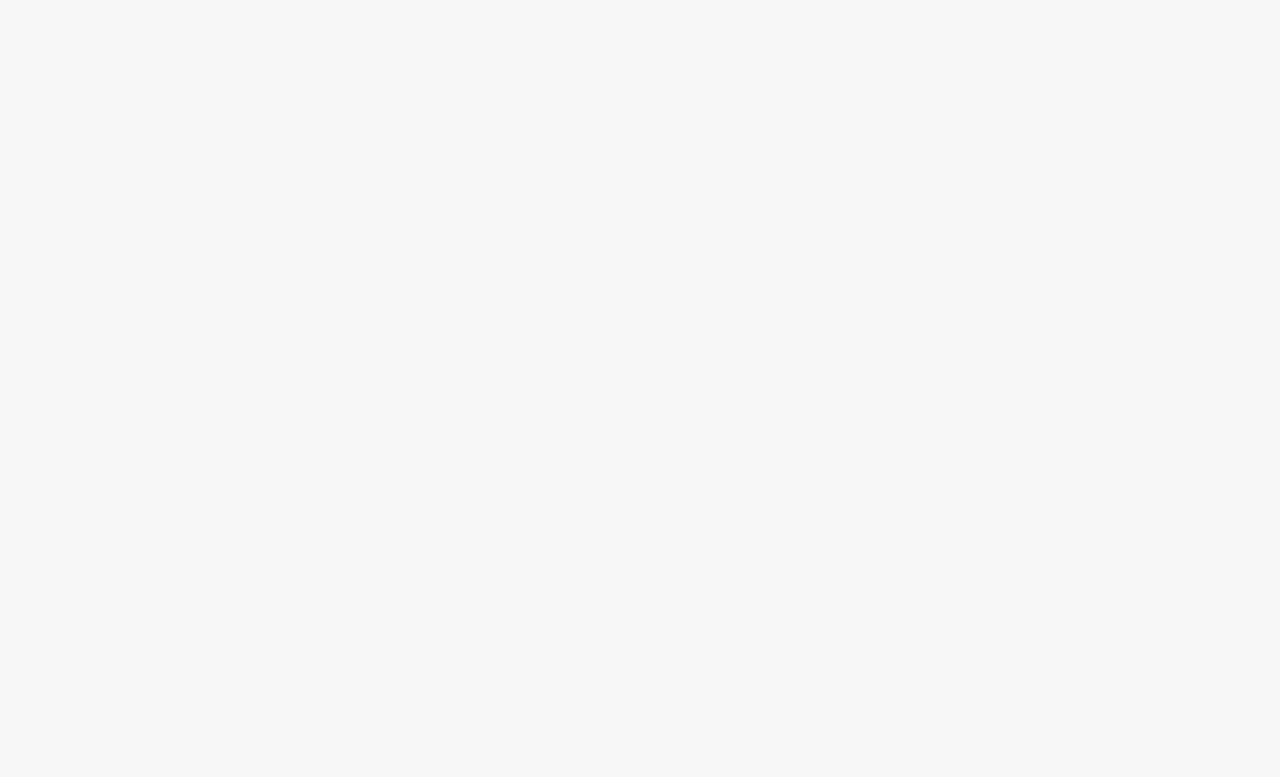
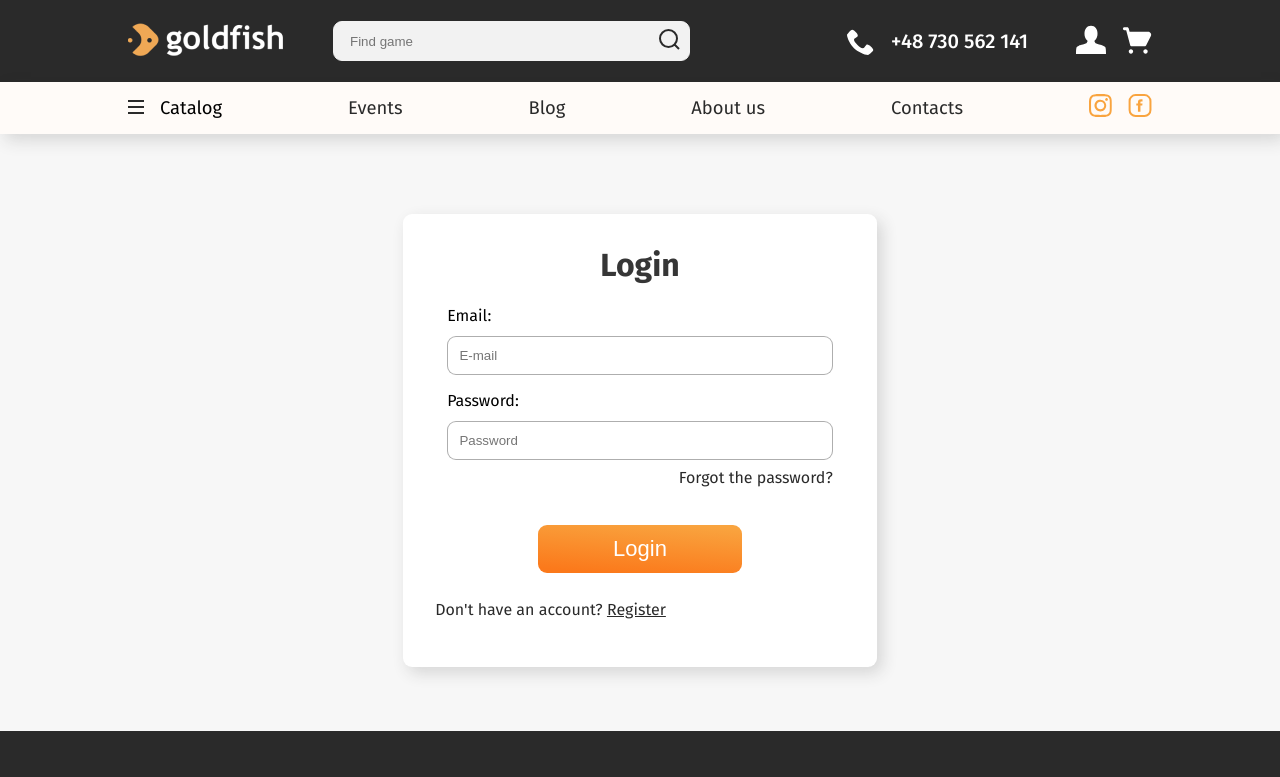
Before and after one commit to Freekson/GoldFish, a React (Create React App) app in the folder frontend/: page /login in a window 1280 px wide. Before the commit this address had no page. Shown: the top 777 px of the page. Built offline with nearby package versions, Linux system fonts and the light colour scheme.

Commit message:
GLF-12 create login register page

```diff
--- a/frontend/src/App.tsx
+++ b/frontend/src/App.tsx
@@ -5,6 +5,8 @@ import ProductPage from "./pages/ProductPage";
 import AboutUsPage from "./pages/AboutUsPage";
 import OrdersListPage from "./pages/OrdersListPage";
 import OrderTrackPage from "./pages/OrderTrackPage";
+import LoginPage from "./pages/LoginPage";
+import RegisterPage from "./pages/RegisterPage";
 
 function App() {
   return (
@@ -16,6 +18,8 @@ function App() {
         <Route path="/about-us" element={<AboutUsPage />}></Route>
         <Route path="/profile/orders" element={<OrdersListPage />}></Route>
         <Route path="/profile/orders/:id" element={<OrderTrackPage />}></Route>
+        <Route path="/login" element={<LoginPage />}></Route>
+        <Route path="/register" element={<RegisterPage />}></Route>
       </Routes>
     </div>
   );
--- /dev/null
+++ b/frontend/src/pages/LoginPage/LoginPage.module.scss
@@ -0,0 +1,106 @@
+.login {
+  &__wrapper {
+    width: 40%;
+    background-color: white;
+    border-radius: 9px;
+    box-shadow: 5px 6px 16px 0px #2a2a2a29;
+    padding: 2rem 2rem;
+    margin: 4rem auto;
+    display: flex;
+    flex-direction: column;
+    align-items: center;
+
+    form {
+      width: 100%;
+    }
+
+    h3 {
+      margin-top: 0;
+      margin-bottom: 1rem;
+    }
+
+    p {
+      color: #2a2a2a;
+      a {
+        text-decoration: underline;
+      }
+    }
+
+    fieldset {
+      border: none;
+      display: flex;
+      flex-direction: column;
+      width: 100%;
+      box-sizing: border-box;
+      margin: 0;
+
+      label {
+        margin-bottom: 0.7rem;
+      }
+
+      input {
+        width: 100%;
+        border: 1px solid #2a2a2a61;
+        border-radius: 9px;
+        padding: 0.7rem 0.7rem;
+        box-sizing: border-box;
+        outline: none;
+
+        &:focus {
+          border: 1px solid #f9a43f;
+        }
+      }
+
+      a {
+        text-align: right;
+        margin-top: 0.5rem;
+
+        &:hover {
+          text-decoration: underline;
+        }
+      }
+    }
+
+    .btn__wrapper {
+      display: flex;
+      justify-content: center;
+      margin: 1.7rem 0;
+
+      button {
+        display: block;
+        width: 50%;
+        color: white;
+        background: linear-gradient(184.53deg, #f9a43f 5.27%, #fb791b 91.78%);
+        border-radius: 9px;
+        border: none;
+        padding: 0.7rem 1rem;
+        box-sizing: border-box;
+        cursor: pointer;
+        font-size: 1.375rem;
+        font-weight: 500;
+      }
+    }
+  }
+}
+
+@media (max-width: 992px) {
+  .login {
+    &__wrapper {
+      width: 60%;
+    }
+  }
+}
+
+@media (max-width: 420px) {
+  .login {
+    &__wrapper {
+      width: 80%;
+
+      .btn__wrapper {
+        button {
+          width: 70%;
+        }
+      }
+    }
+  }
+}
--- /dev/null
+++ b/frontend/src/pages/LoginPage/index.tsx
@@ -0,0 +1,67 @@
+import { useState } from "react";
+import Layout from "../../components/Layout";
+import { Link } from "react-router-dom";
+import styles from "./LoginPage.module.scss";
+import { Helmet } from "react-helmet-async";
+
+const LoginPage: React.FC = () => {
+  const [email, setEmail] = useState("");
+  const [password, setPassword] = useState("");
+
+  const handleEmailChange = (event: React.ChangeEvent<HTMLInputElement>) => {
+    setEmail(event.target.value);
+  };
+
+  const handlePasswordChange = (event: React.ChangeEvent<HTMLInputElement>) => {
+    setPassword(event.target.value);
+  };
+
+  const handleLogin = () => {
+    // logic for login
+  };
+  return (
+    <Layout>
+      <Helmet>
+        <title>Login</title>
+      </Helmet>
+      <div className={styles["login"]}>
+        <div className={styles["login__wrapper"]}>
+          <h3>Login</h3>
+          <form>
+            <fieldset>
+              <label htmlFor="email">Email:</label>
+              <input
+                type="email"
+                id="email"
+                placeholder="E-mail"
+                value={email}
+                onChange={handleEmailChange}
+              />
+            </fieldset>
+            <fieldset>
+              <label htmlFor="password">Password:</label>
+              <input
+                type="password"
+                id="password"
+                placeholder="Password"
+                value={password}
+                onChange={handlePasswordChange}
+              />
+              <Link to="/reset-password">Forgot the password?</Link>
+            </fieldset>
+            <div className={styles["btn__wrapper"]}>
+              <button type="button" onClick={handleLogin}>
+                Login
+              </button>
+            </div>
+            <p>
+              Don't have an account? <Link to={"/register"}>Register</Link>
+            </p>
+          </form>
+        </div>
+      </div>
+    </Layout>
+  );
+};
+
+export default LoginPage;
--- /dev/null
+++ b/frontend/src/pages/RegisterPage/RegisterPage.module.scss
@@ -0,0 +1,115 @@
+.register {
+  &__wrapper {
+    width: 40%;
+    background-color: white;
+    border-radius: 9px;
+    box-shadow: 5px 6px 16px 0px #2a2a2a29;
+    padding: 2rem 2rem;
+    margin: 4rem auto;
+    display: flex;
+    flex-direction: column;
+    align-items: center;
+
+    form {
+      width: 100%;
+    }
+
+    h3 {
+      margin-top: 0;
+      margin-bottom: 1rem;
+    }
+
+    p {
+      color: #2a2a2a;
+      a {
+        text-decoration: underline;
+      }
+    }
+
+    fieldset {
+      border: none;
+      display: flex;
+      flex-direction: column;
+      width: 100%;
+      box-sizing: border-box;
+      margin: 0;
+
+      label {
+        margin-bottom: 0.7rem;
+      }
+
+      input {
+        width: 100%;
+        border: 1px solid #2a2a2a61;
+        border-radius: 9px;
+        padding: 0.7rem 0.7rem;
+        box-sizing: border-box;
+        outline: none;
+
+        &:focus {
+          border: 1px solid #f9a43f;
+        }
+      }
+
+      a {
+        text-align: right;
+        margin-top: 0.5rem;
+
+        &:hover {
+          text-decoration: underline;
+        }
+      }
+    }
+
+    .btn__wrapper {
+      display: flex;
+      justify-content: center;
+      margin: 1.7rem 0;
+
+      button {
+        display: block;
+        width: 50%;
+        color: white;
+        background: linear-gradient(184.53deg, #f9a43f 5.27%, #fb791b 91.78%);
+        border-radius: 9px;
+        border: none;
+        padding: 0.7rem 1rem;
+        box-sizing: border-box;
+        cursor: pointer;
+        font-size: 1.375rem;
+        font-weight: 500;
+      }
+    }
+  }
+  .message {
+    color: #ff0000;
+    background-color: #ffe5e5;
+    padding: 10px;
+    border: 1px solid #ff0000;
+    border-radius: 9px;
+    text-align: center;
+    margin: 10px;
+  }
+}
+
+@media (max-width: 992px) {
+  .register {
+    &__wrapper {
+      width: 60%;
+    }
+  }
+}
+
+@media (max-width: 420px) {
+  .register {
+    &__wrapper {
+      width: 80%;
+
+      .btn__wrapper {
+        button {
+          width: 70%;
+        }
+      }
+    }
+  }
+}
--- /dev/null
+++ b/frontend/src/pages/RegisterPage/index.tsx
@@ -0,0 +1,109 @@
+import { useState } from "react";
+import Layout from "../../components/Layout";
+import { Link } from "react-router-dom";
+import styles from "./RegisterPage.module.scss";
+import { Helmet } from "react-helmet-async";
+
+const RegisterPage: React.FC = () => {
+  const [fullName, setFullName] = useState("");
+  const [email, setEmail] = useState("");
+  const [password, setPassword] = useState("");
+  const [confirmPassword, setConfirmPassword] = useState("");
+  const [passwordsMatch, setPasswordsMatch] = useState(true);
+
+  const handleFullNameChange = (event: React.ChangeEvent<HTMLInputElement>) => {
+    setFullName(event.target.value);
+  };
+
+  const handleEmailChange = (event: React.ChangeEvent<HTMLInputElement>) => {
+    setEmail(event.target.value);
+  };
+
+  const handlePasswordChange = (event: React.ChangeEvent<HTMLInputElement>) => {
+    setPassword(event.target.value);
+  };
+
+  const handleConfirmPasswordChange = (
+    event: React.ChangeEvent<HTMLInputElement>
+  ) => {
+    setConfirmPassword(event.target.value);
+  };
+
+  const handleRegister = () => {
+    //chech passwords
+    if (password === confirmPassword) {
+      //post request
+      setPasswordsMatch(true);
+    } else {
+      setPasswordsMatch(false);
+    }
+  };
+
+  return (
+    <Layout>
+      <Helmet>
+        <title>Regiser</title>
+      </Helmet>
+      <div className={styles["register"]}>
+        <div className={styles["register__wrapper"]}>
+          <h3>Register</h3>
+          <form>
+            <fieldset>
+              <label htmlFor="fullName">Full Name:</label>
+              <input
+                type="text"
+                id="fullName"
+                placeholder="Full Name"
+                value={fullName}
+                onChange={handleFullNameChange}
+              />
+            </fieldset>
+            <fieldset>
+              <label htmlFor="email">Email:</label>
+              <input
+                type="email"
+                id="email"
+                placeholder="E-mail"
+                value={email}
+                onChange={handleEmailChange}
+              />
+            </fieldset>
+            <fieldset>
+              <label htmlFor="password">Password:</label>
+              <input
+                type="password"
+                id="password"
+                placeholder="Password"
+                value={password}
+                onChange={handlePasswordChange}
+              />
+            </fieldset>
+            <fieldset>
+              <label htmlFor="confirmPassword">Confirm Password:</label>
+              <input
+                type="password"
+                id="confirmPassword"
+                placeholder="Confirm Password"
+                value={confirmPassword}
+                onChange={handleConfirmPasswordChange}
+              />
+            </fieldset>
+            {!passwordsMatch && (
+              <p className={styles["message"]}>Passwords do not match.</p>
+            )}
+            <div className={styles["btn__wrapper"]}>
+              <button type="button" onClick={handleRegister}>
+                Register
+              </button>
+            </div>
+            <p>
+              Do you have an account? <Link to={"/login"}>Login</Link>
+            </p>
+          </form>
+        </div>
+      </div>
+    </Layout>
+  );
+};
+
+export default RegisterPage;
```
